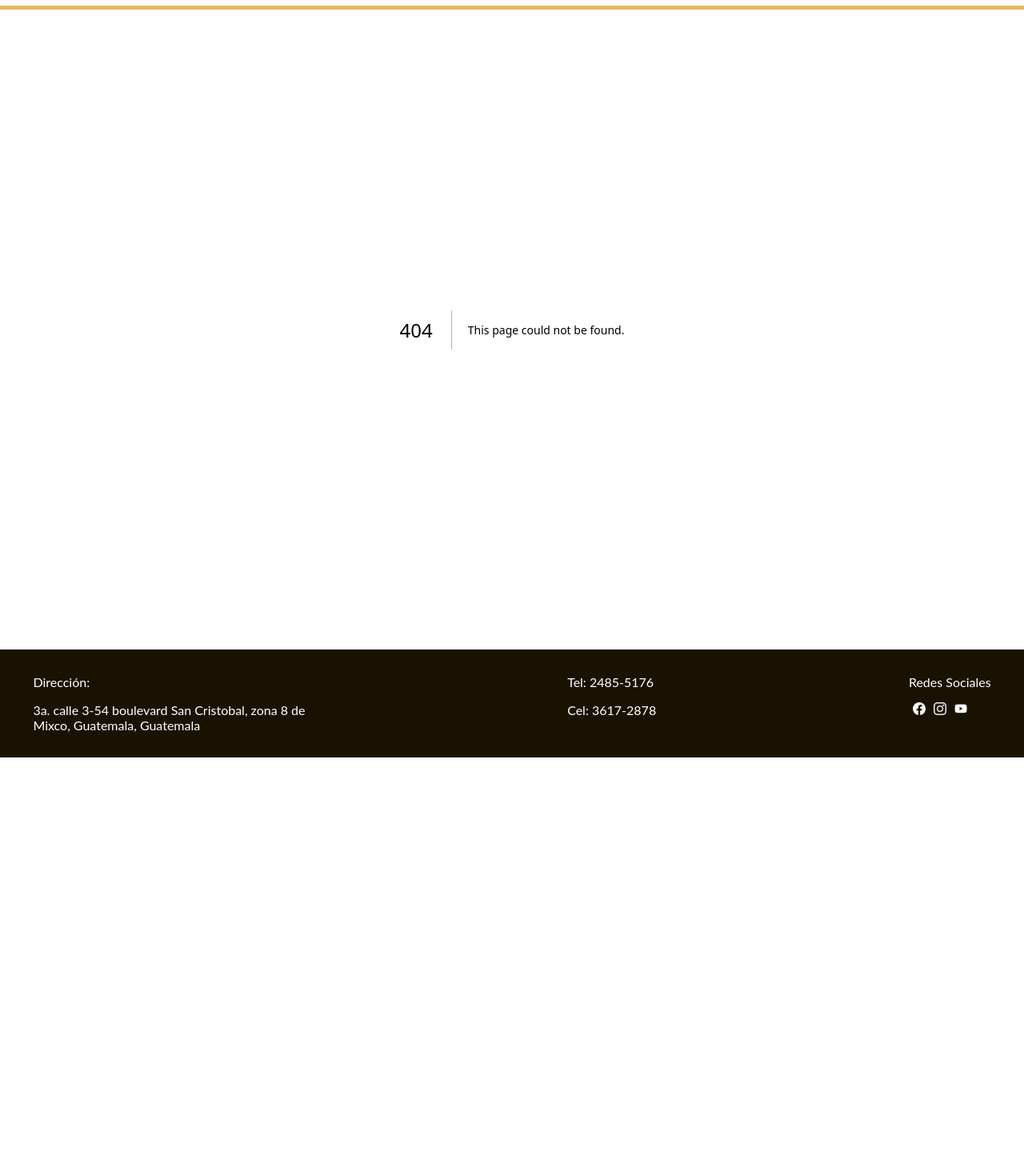
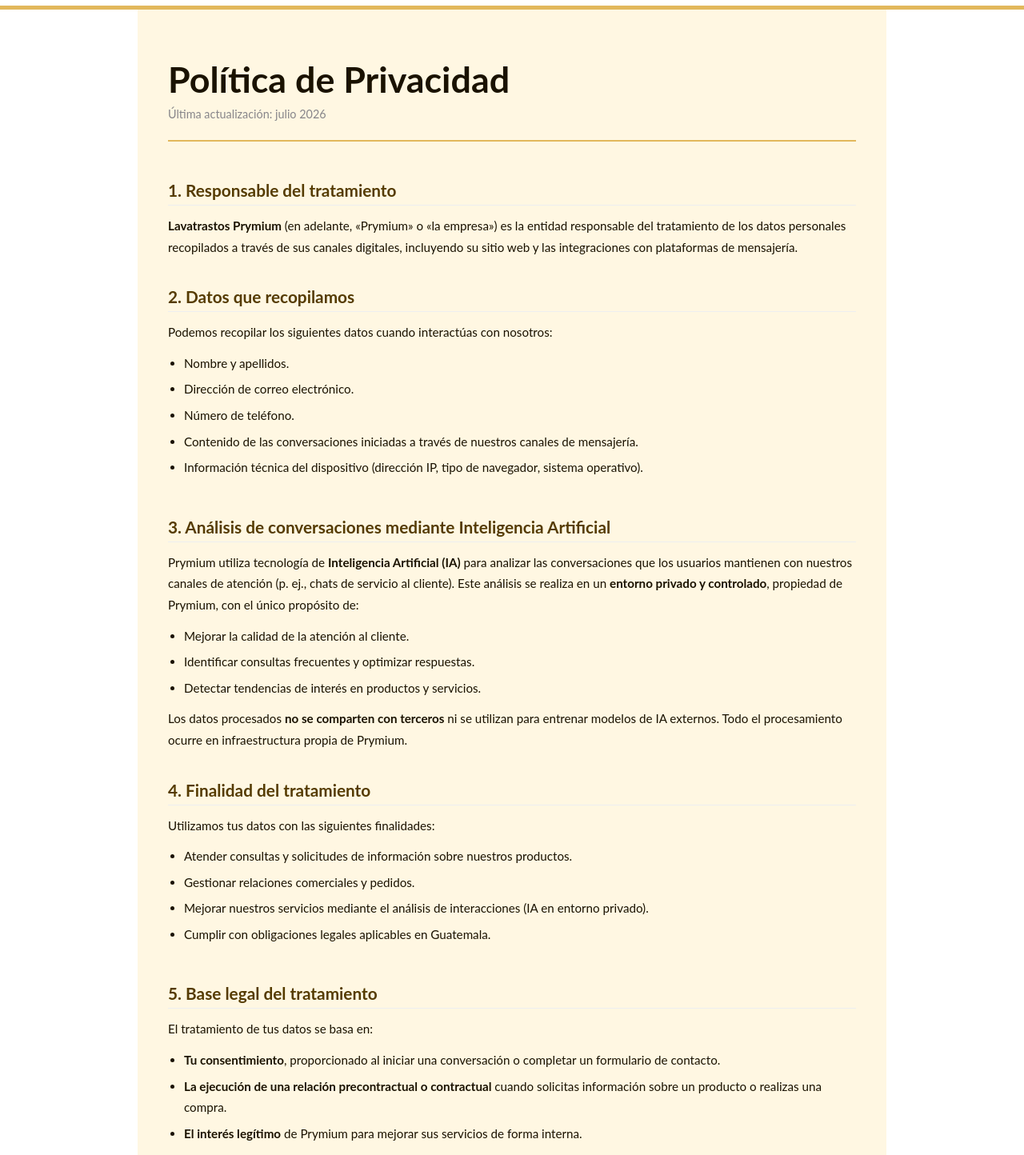
Before and after one commit to luigitercero/Prymium-Web, a Next.js app: page /privacy in a window 1280 px wide. Before the commit this address had no page. Shown: the part 55-1499 px from the top of the page at 80% size. Before the commit the page ends 1002 px from the top, so only its background shows below. Built offline with nearby package versions, Linux system fonts and the light colour scheme.

Commit message:
feat: add privacy policy page at /privacy

```diff
--- /dev/null
+++ b/pages/privacy/index.jsx
@@ -0,0 +1,17 @@
+import React from 'react';
+import Head from '@hooks/useSEO';
+import Privacy from '@containers/Privacy';
+
+const Principal = () => {
+  return (
+    <Head
+      title="Política de Privacidad | Lavatrastos Prymium Guatemala"
+      description="Política de privacidad de Lavatrastos Prymium. Información sobre el tratamiento de datos personales y el uso de inteligencia artificial para análisis de conversaciones."
+      img="/images/backgrounds/hero-image.webp"
+    >
+      <Privacy />
+    </Head>
+  );
+};
+
+export default Principal;
--- /dev/null
+++ b/src/containers/Privacy.jsx
@@ -0,0 +1,161 @@
+import React from 'react';
+import styles from './privacy.module.scss';
+
+const Privacy = () => {
+  return (
+    <div className={`container ${styles.privacy_page}`}>
+      <div className={styles.privacy_header}>
+        <h1 className={styles.privacy_title}>Política de Privacidad</h1>
+        <p className={styles.privacy_date}>Última actualización: julio 2026</p>
+      </div>
+
+      <div className={styles.privacy_body}>
+
+        <section className={styles.section}>
+          <h2>1. Responsable del tratamiento</h2>
+          <p>
+            <strong>Lavatrastos Prymium</strong> (en adelante, «Prymium» o «la empresa») es la entidad responsable
+            del tratamiento de los datos personales recopilados a través de sus canales digitales, incluyendo
+            su sitio web y las integraciones con plataformas de mensajería.
+          </p>
+        </section>
+
+        <section className={styles.section}>
+          <h2>2. Datos que recopilamos</h2>
+          <p>Podemos recopilar los siguientes datos cuando interactúas con nosotros:</p>
+          <ul>
+            <li>Nombre y apellidos.</li>
+            <li>Dirección de correo electrónico.</li>
+            <li>Número de teléfono.</li>
+            <li>Contenido de las conversaciones iniciadas a través de nuestros canales de mensajería.</li>
+            <li>Información técnica del dispositivo (dirección IP, tipo de navegador, sistema operativo).</li>
+          </ul>
+        </section>
+
+        <section className={styles.section}>
+          <h2>3. Análisis de conversaciones mediante Inteligencia Artificial</h2>
+          <p>
+            Prymium utiliza tecnología de <strong>Inteligencia Artificial (IA)</strong> para analizar las
+            conversaciones que los usuarios mantienen con nuestros canales de atención (p. ej., chats de
+            servicio al cliente). Este análisis se realiza en un <strong>entorno privado y controlado</strong>,
+            propiedad de Prymium, con el único propósito de:
+          </p>
+          <ul>
+            <li>Mejorar la calidad de la atención al cliente.</li>
+            <li>Identificar consultas frecuentes y optimizar respuestas.</li>
+            <li>Detectar tendencias de interés en productos y servicios.</li>
+          </ul>
+          <p>
+            Los datos procesados <strong>no se comparten con terceros</strong> ni se utilizan para entrenar
+            modelos de IA externos. Todo el procesamiento ocurre en infraestructura propia de Prymium.
+          </p>
+        </section>
+
+        <section className={styles.section}>
+          <h2>4. Finalidad del tratamiento</h2>
+          <p>Utilizamos tus datos con las siguientes finalidades:</p>
+          <ul>
+            <li>Atender consultas y solicitudes de información sobre nuestros productos.</li>
+            <li>Gestionar relaciones comerciales y pedidos.</li>
+            <li>Mejorar nuestros servicios mediante el análisis de interacciones (IA en entorno privado).</li>
+            <li>Cumplir con obligaciones legales aplicables en Guatemala.</li>
+          </ul>
+        </section>
+
+        <section className={styles.section}>
+          <h2>5. Base legal del tratamiento</h2>
+          <p>El tratamiento de tus datos se basa en:</p>
+          <ul>
+            <li><strong>Tu consentimiento</strong>, proporcionado al iniciar una conversación o completar un formulario de contacto.</li>
+            <li><strong>La ejecución de una relación precontractual o contractual</strong> cuando solicitas información sobre un producto o realizas una compra.</li>
+            <li><strong>El interés legítimo</strong> de Prymium para mejorar sus servicios de forma interna.</li>
+          </ul>
+        </section>
+
+        <section className={styles.section}>
+          <h2>6. Conservación de los datos</h2>
+          <p>
+            Los datos personales se conservan únicamente durante el tiempo necesario para cumplir las
+            finalidades descritas y, en cualquier caso, no más de <strong>24 meses</strong> desde el último
+            contacto, salvo que la ley exija un plazo diferente.
+          </p>
+        </section>
+
+        <section className={styles.section}>
+          <h2>7. Compartición de datos con terceros</h2>
+          <p>
+            Prymium <strong>no vende ni cede</strong> tus datos personales a terceros. Únicamente podemos
+            compartirlos con:
+          </p>
+          <ul>
+            <li>Proveedores de servicios tecnológicos que actúan como encargados del tratamiento bajo acuerdo de confidencialidad.</li>
+            <li>Autoridades competentes cuando así lo exija la ley guatemalteca.</li>
+          </ul>
+        </section>
+
+        <section className={styles.section}>
+          <h2>8. Seguridad de los datos</h2>
+          <p>
+            Implementamos medidas técnicas y organizativas adecuadas para proteger tus datos frente a
+            accesos no autorizados, pérdida o divulgación, incluyendo cifrado en tránsito y en reposo,
+            y acceso restringido al personal autorizado.
+          </p>
+        </section>
+
+        <section className={styles.section}>
+          <h2>9. Tus derechos</h2>
+          <p>Puedes ejercer en cualquier momento los siguientes derechos:</p>
+          <ul>
+            <li><strong>Acceso:</strong> conocer qué datos tenemos sobre ti.</li>
+            <li><strong>Rectificación:</strong> corregir datos inexactos o incompletos.</li>
+            <li><strong>Supresión:</strong> solicitar la eliminación de tus datos.</li>
+            <li><strong>Oposición:</strong> oponerte al tratamiento basado en interés legítimo.</li>
+            <li><strong>Portabilidad:</strong> recibir tus datos en formato estructurado.</li>
+          </ul>
+          <p>
+            Para ejercer estos derechos, contacta con nosotros en{' '}
+            <a href="mailto:info@prymium.com">info@prymium.com</a>.
+          </p>
+        </section>
+
+        <section className={styles.section}>
+          <h2>10. Uso de Meta (Facebook / Instagram)</h2>
+          <p>
+            Nuestra aplicación puede integrarse con plataformas de Meta (Facebook e Instagram) para
+            gestionar conversaciones de clientes. En ese contexto, los mensajes recibidos a través de
+            estas plataformas podrán ser analizados en nuestro entorno privado de IA con el único fin de
+            mejorar la atención al cliente. Prymium actúa de acuerdo con la{' '}
+            <a href="https://www.facebook.com/policy.php" target="_blank" rel="noopener noreferrer">
+              Política de datos de Meta
+            </a>{' '}
+            y las condiciones de uso de la API de Messenger.
+          </p>
+        </section>
+
+        <section className={styles.section}>
+          <h2>11. Cambios en esta política</h2>
+          <p>
+            Prymium puede actualizar esta Política de Privacidad periódicamente. Publicaremos la versión
+            actualizada en esta misma URL con la fecha de última modificación. Te recomendamos revisarla
+            con regularidad.
+          </p>
+        </section>
+
+        <section className={styles.section}>
+          <h2>12. Contacto</h2>
+          <p>
+            Si tienes preguntas sobre esta política o el tratamiento de tus datos, puedes contactarnos en:
+          </p>
+          <address className={styles.address}>
+            <strong>Lavatrastos Prymium</strong><br />
+            3a. calle 3-54 boulevard San Cristóbal, zona 8 de Mixco, Guatemala<br />
+            <a href="mailto:info@prymium.com">info@prymium.com</a>
+          </address>
+        </section>
+
+      </div>
+    </div>
+  );
+};
+
+export default Privacy;
--- /dev/null
+++ b/src/containers/privacy.module.scss
@@ -0,0 +1,94 @@
+@import '../styles/globals/settings.scss';
+
+.privacy_page {
+  padding: 60px $margin-left-right 80px;
+  max-width: 860px;
+  margin: 0 auto;
+}
+
+.privacy_header {
+  border-bottom: 2px solid $primaryColor;
+  margin-bottom: 48px;
+  padding-bottom: 24px;
+}
+
+.privacy_title {
+  @include font-set(2, 2.2rem, $textColor);
+  margin: 0 0 8px;
+
+  @include mq(medium-screen) {
+    font-size: 2.8rem;
+  }
+}
+
+.privacy_date {
+  @include font-set(1, 0.9rem, $gray-dark);
+  margin: 0;
+}
+
+.privacy_body {
+  display: flex;
+  flex-direction: column;
+  gap: 36px;
+}
+
+.section {
+  h2 {
+    @include font-set(2, 1.15rem, $secondaryColor);
+    margin: 0 0 12px;
+    padding-bottom: 6px;
+    border-bottom: 1px solid $gray-medium;
+
+    @include mq(medium-screen) {
+      font-size: 1.3rem;
+    }
+  }
+
+  p {
+    @include font-set(1, 0.95rem, $textColor);
+    line-height: 1.75;
+    margin: 0 0 12px;
+
+    &:last-child {
+      margin-bottom: 0;
+    }
+  }
+
+  ul {
+    padding-left: 20px;
+    margin: 8px 0 12px;
+
+    li {
+      @include font-set(1, 0.95rem, $textColor);
+      line-height: 1.75;
+      margin-bottom: 6px;
+    }
+  }
+
+  a {
+    color: $primaryColor;
+    text-decoration: underline;
+
+    &:hover {
+      color: $secondaryColor;
+    }
+  }
+}
+
+.address {
+  @include font-set(1, 0.95rem, $textColor);
+  font-style: normal;
+  line-height: 1.9;
+  background-color: $backgroundLightColor;
+  border-left: 3px solid $primaryColor;
+  padding: 16px 20px;
+  border-radius: 4px;
+
+  a {
+    color: $primaryColor;
+
+    &:hover {
+      color: $secondaryColor;
+    }
+  }
+}
```
